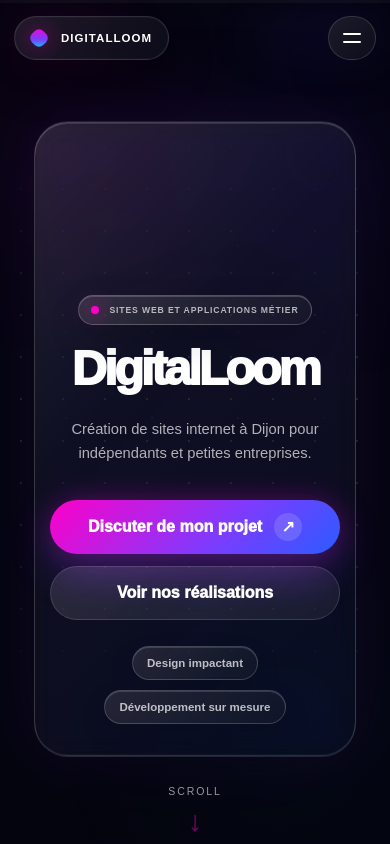
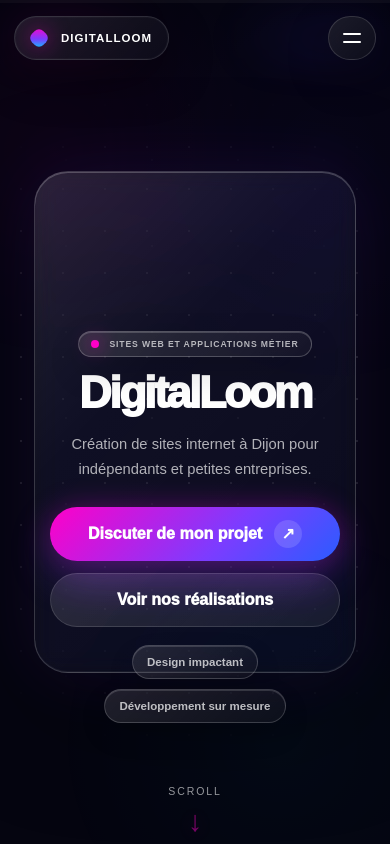
Before and after one commit to Reyden7/Portfolio2.0, a Next.js app in the folder qc-tech-portfolio/: page / in a window 390 px wide. Shown: the top 844 px of the page. Built offline with nearby package versions, Linux system fonts and the light colour scheme; no server answers.

Commit message:
Tighten mobile hero height

```diff
--- a/qc-tech-portfolio/src/views/Home/Home.css
+++ b/qc-tech-portfolio/src/views/Home/Home.css
@@ -1978,9 +1978,9 @@
   .home-hero::before {
    width: 100%;
   max-width: 320px;
-  height: 75vh;
+  height: min(68vh, 500px);
   left: 50%;
-  top: 52%;
+  top: 50%;
   border-radius: 34px;
   transform: translate(-50%, -50%);
 }
@@ -1988,7 +1988,7 @@
 
 
  .home-hero__content {
-  margin-top: -50px;
+  margin-top: -18px;
   width: 100%;
   max-width: 320px;
   margin-inline: auto;
@@ -2003,22 +2003,23 @@
   .home-hero__eyebrow {
     max-width: 320px;
     justify-content: center;
-
+    margin-bottom: 14px;
+    padding: 7px 12px;
     font-size: 0.58rem;
     letter-spacing: 0.1em;
   }
 
   .home-hero h1 {
     max-width: 340px;
-    font-size: clamp(2.8rem, 13vw, 4.3rem);
-    line-height: 0.9;
-    letter-spacing: -0.065em;
+    font-size: clamp(2.35rem, 11vw, 3.55rem);
+    line-height: 0.96;
+    letter-spacing: -0.055em;
   }
 
   .home-hero__subtitle {
     width: 100%;
     max-width: 330px;
-    margin: 26px auto 0;
+    margin: 18px auto 0;
     font-size: 0.96rem;
     line-height: 1.65;
   }
@@ -2029,7 +2030,7 @@
     display: grid;
     grid-template-columns: 1fr;
     gap: 12px;
-    margin: 34px auto 0;
+    margin: 26px auto 0;
   }
 
   .home-hero__actions button {
@@ -2039,7 +2040,7 @@
 
   .home-hero__proofs {
     max-width: 310px;
-    margin: 26px auto 0;
+    margin: 18px auto 0;
   }
 
   .home-hero__proofs span {
@@ -2407,7 +2408,7 @@
 
   .home-hero h1 {
     max-width: 300px;
-    font-size: clamp(2.45rem, 12.5vw, 3.4rem);
+    font-size: clamp(2.25rem, 11.5vw, 3rem);
   }
 
   .home-hero__subtitle {
```
